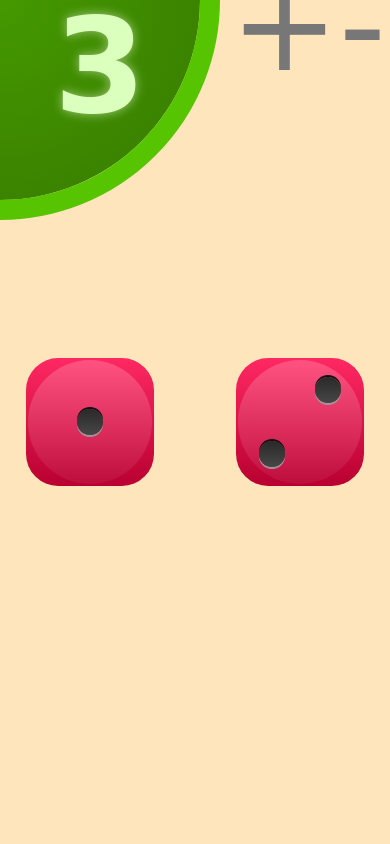
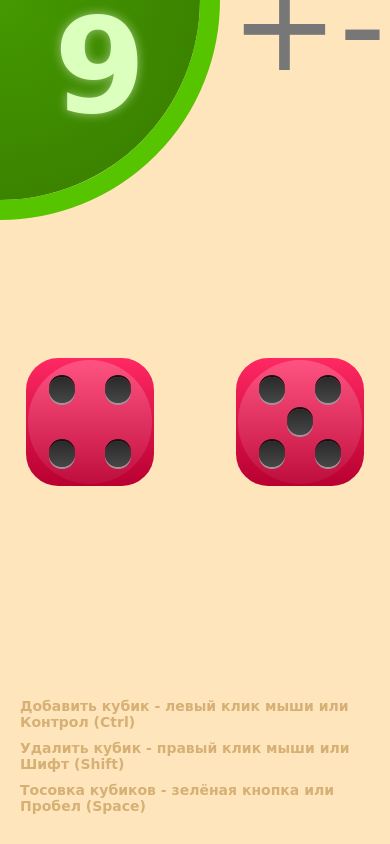
Before and after one commit to Serenq/Dice, a plain HTML site: page index.html in a window 390 px wide. Both pictures are taken after a click on the element 195 px from the left and 422 px from the top of the page. Drawn offline with Linux system fonts and the light colour scheme.

Commit message:
переписал скрипты под классовый стиль, всё стало лучше

```diff
--- a/css/main.css
+++ b/css/main.css
@@ -18,8 +18,6 @@ html,
 #app {
     height: 100%;
 }
-
-.hide {display: none;}
 
 #app {
     background-color: #FFE5BC;
@@ -173,13 +171,13 @@ html,
 }
 
 .dice.shake-1 {
-    animation: shake-style-1 .2s 0s 3;
+    animation: shake-style-1 .12s 0s 2;
 }
 .dice.shake-2 {
-    animation: shake-style-2 .2s 0s 3;
+    animation: shake-style-2 .12s 0s 2;
 }
 .dice.shake-3 {
-    animation: shake-style-3 .2s 0s 3;
+    animation: shake-style-3 .12s 0s 2;
 }
 /* Dice */
 
@@ -240,6 +238,23 @@ html,
 }
 /* add / remove */
 
+/* manual */
+.manual {
+    color: #D6B074;
+    font-size: 20px;
+    font-family: cursive, calibri, serif;
+    font-weight: bold;
+    list-style: none;
+    position: absolute;
+    left: 20px;
+    bottom: 20px;
+}
+
+.manual__list-item {
+    margin-bottom: 10px;
+}
+/* manual */
+
 @media (max-width: 769px){
     #app {
         gap: 30px;
@@ -263,4 +278,8 @@ html,
     .mobile-add-remove {
         display: inline-block;
     }
+
+    .manual {
+        font-size: inherit;
+    }
 }
--- a/index.html
+++ b/index.html
@@ -15,16 +15,11 @@
         <div class="mobile-add-remove">
             <p class="mobile-add-remove__add">+</p><p class="mobile-add-remove__remove">-</p>
         </div>
-
-        <div class="dice d-1" data-num="1">
-            <div class="dice__dots dice__dots-tl"></div>
-            <div class="dice__dots dice__dots-tr"></div>
-            <div class="dice__dots dice__dots-ml"></div>
-            <div class="dice__dots dice__dots-m"></div>
-            <div class="dice__dots dice__dots-mr"></div>
-            <div class="dice__dots dice__dots-bl"></div>
-            <div class="dice__dots dice__dots-br"></div>
-        </div>
+        <ul class="manual">
+            <li class="manual__list-item">Добавить кубик - левый клик мыши или Контрол (Ctrl)</li>
+            <li class="manual__list-item">Удалить кубик - правый клик мыши или Шифт (Shift)</li>
+            <li class="manual__list-item">Тосовка кубиков - зелёная кнопка или Пробел (Space)</li>
+        </ul>
     </div><!-- app -->
 
     <script src="js/jquery-3.5.1.min.js"></script>
--- a/js/main.js
+++ b/js/main.js
@@ -1,24 +1,23 @@
 /*
- * Игральные кости by Serenq / 19 апреля 2023
- * Управление: Добавить кубик (ЛКМ, Ентер), удалить кубик (ПКМ, Минус(-)), тосовка кубиков (Зелёная кнопка, Пробел)
+ * Игральные кости by Serenq / 23 апреля 2023
+ * Управление: Добавить кубик (ЛКМ, КОНТРОЛ), удалить кубик (ПКМ, ШИФТ), тосовка кубиков (Зелёная кнопка, ПРОБЕЛ)
+ * Версия 1.1 - Переписал код в классовом стиле. Заебался, не передать...!!! За то понял как стрелочные функции работают.
 */
 
-;(function(){
 document.oncontextmenu = new Function("return false;"); // Запрет ПКМ
 
-    const project = {
-        title: 'Игральные кости',
-        author: 'Serenq',
-        version: '1.0',
-        info: function(){
-            console.log(`%c${this.title} ${this.version} / by ${this.author}`, "color: #ACE600; font-style: italic; background-color: #444; padding: 0 20px");
-        }
+class Dice {
+    constructor(faceNum){
+        this.faceNum = faceNum || this.randNum(1, 6);
+        this.self = $( this.template() );
+        this.title = 'Игральные кости';
+        this.version = '1.1';
+        this.author = 'Serenq';
     }
 
-    let dice = {
-        counter: 1,
-        template: function(num){
-            return `<div class="dice d-${num}" data-num="${num}">
+    template() {
+        let num = this.faceNum;
+        return `<div class="dice d-${num} shake-${this.randNum(1, 3)}" data-num="${num}">
             <div class="dice__dots dice__dots-tl"></div>
             <div class="dice__dots dice__dots-tr"></div>
             <div class="dice__dots dice__dots-ml"></div>
@@ -27,81 +26,101 @@
             <div class="dice__dots dice__dots-bl"></div>
             <div class="dice__dots dice__dots-br"></div>
         </div>`
-        },
-        counterLimitControl: function(countCheck){
-            return (countCheck > 6) ? dice.counter = 1 : (countCheck < 1) ? dice.counter = 6 : dice.counter;
-        },
-        randNum: function(min, max){
+    }
+
+    appClassUpdate(){
+        $('#app').attr('class', `diceSum-${$('.dice').length}`);
+    }
+
+    randNum(min, max){
         return Math.round( Math.random() * (max - min) + min );
-        },
-        appClassPrefix: function(){
-            $('#app').attr('class','diceSum-' + $('.dice').length);
-        },
-        click: function(e){
-            if(e.which == 1){ dice.add(this) } // ЛКМ: хтмл-объект текущего кубика
-            if(e.which == 3){ dice.remove(this) } // ПКМ: удалить текущий кубик
-            dice.sum();
-        },
-        keyPress: function(e){
-            if(e.key == ' '){ dice.roll() }
-            if(e.key == 'Enter'){ dice.add() }
-            if(e.key == '-'){ dice.remove() }
-            dice.sum();
-        },
-        roll: function(){
-            // Бросок кубиков - Случайное число
-            $('.dice').each(function(){
-                let rand = dice.randNum(1, 6);
-                $(this).attr({class: `dice d-${rand} shake-${dice.randNum(1, 3)}`, 'data-num': rand});
-            });
-            setTimeout(function(){
-                $('.dice').removeClass('shake-1 shake-2 shake-3');
-            }, 300);
+    }
 
-            dice.sum();
-        },
-        sum: function(){
+    calc(){
+        // Суммирование кубиков
         let diceSum = null;
-            // Суммирование кубиков
         $('.dice').each(function(){
             diceSum += Number($(this).attr('data-num'));
         });
         $('.roll__value').text(diceSum);
-        },
-        add: function(curElem){
-            let diceLN = $('.dice').length;
-            if( diceLN >= 6 ){return} // ВЫХОД: Не добавлять больше 6 кубиков
-            $(dice.template(++dice.counter)).appendTo('#app');
-            dice.counterLimitControl(dice.counter);
 
-            $('.dice').off('mousedown', dice.click);
-            $('.dice').on('mousedown', dice.click);
-            dice.appClassPrefix();
-            dice.sum();
-        },
-        remove: function(curElem){
-            let diceLN = $('.dice').length;
-            if( diceLN <= 1 ){
-                $('.dice').attr({class: 'dice d-1', 'data-num': 1});
-                return;
-            } // ВЫХОД: Нельзя удалять все кубики
+        return this;
+    }
 
-            if($(curElem).hasClass('dice')){$(curElem).remove()}
-            else {$('.dice').eq(-1).remove()}
-            dice.counter = diceLN-1;
-            dice.appClassPrefix();
-            dice.sum();
-        },
-        init: function(){
-            dice.appClassPrefix();
+    click = (e) => {
+        if(e.which == 1){ new Dice().create() } // ЛКМ: Добавить кубик
+        if(e.which == 3){ this.remove() } // ПКМ: Удалить кубик
+
+        return this;
+    }
+
+    keyPress = (e) => {
+        if(e.key == ' '){ this.roll() } // Тосовать кубики: ПРОБЕЛ
+        if(e.key == 'Control'){ new Dice().create() } // Добавить кубик: КОНТРОЛ
+        if(e.key == 'Shift'){ new Dice().updateDices(1) } // Удалить кубик: ШИФТ
+        this.appClassUpdate();
+        this.calc();
+
+        return this;
+    }
+
+    roll = () => {
+        $('.roll').off('click'); // Отвязка от кнопки удалённого кубика
+        this.updateDices();
+        this.appClassUpdate();
+        this.calc();
+    }
+
+    create(){
+        if(!this.self){new Dice().create(); return;} // Если нажали не по кубику, просто создать новый
+        if( $('.dice').length >= 6 ){return} // Лимит кубиков до 6
+        $('#app').append( this.self );
+
+        this.self.on('mousedown', this.click);
+        $('.roll').on('click', this.roll);
+
+        this.appClassUpdate();
+        this.calc();
+
+        return this;
+    }
+
+    remove(){
+        $('.roll').off('click', this.roll);
+        if( $('.dice').length <= 1 ){return}
+        // Если нажали не по кубику, пересоздать на один меньше
+        if( !this.self ){ return new Dice().updateDices(1) }
+
+        this.self.remove();
+        this.appClassUpdate();
+        this.calc();
+        $('.roll').off('click', this.roll); // Отвязка от кнопки удалённого кубика
+
+        return this;
+    }
+
+    updateDices = (less) => {
+        let repeat = $('.dice').length;
+        $('.dice').remove();
+        for(let i = 0; i < repeat - (less || 0); i++){ new Dice().create() }
+    }
+
+    info(){
+        console.log(`%c${this.title} ${this.version} / by ${this.author}`, "color: #ACE600; font-style: italic; background-color: #444; padding: 0 20px");
+    }
+
+    init(){
+        this.info();
+        this.appClassUpdate();
+        this.calc();
+
+        return this;
     }
 }
 
-    project.info();
-    dice.init();
-    $('.dice').on('mousedown', dice.click);
-    $('.roll').on('click', dice.roll);
-    $(window).on('keypress', dice.keyPress);
-    $('.mobile-add-remove__add').on('click', dice.add)
-    $('.mobile-add-remove__remove').on('click', dice.remove)
-}());
+let dice = new Dice().init();
+dice.create();
+
+$('.mobile-add-remove__add').on('click', dice.create);
+$('.mobile-add-remove__remove').on('click', dice.remove);
+$(window).on('keyup', dice.keyPress);
```
Also changed, not shown: js/main.old.js (added, +107 -0 lines), 1 other file. Lines whose indentation alone changed are shown as unchanged.
